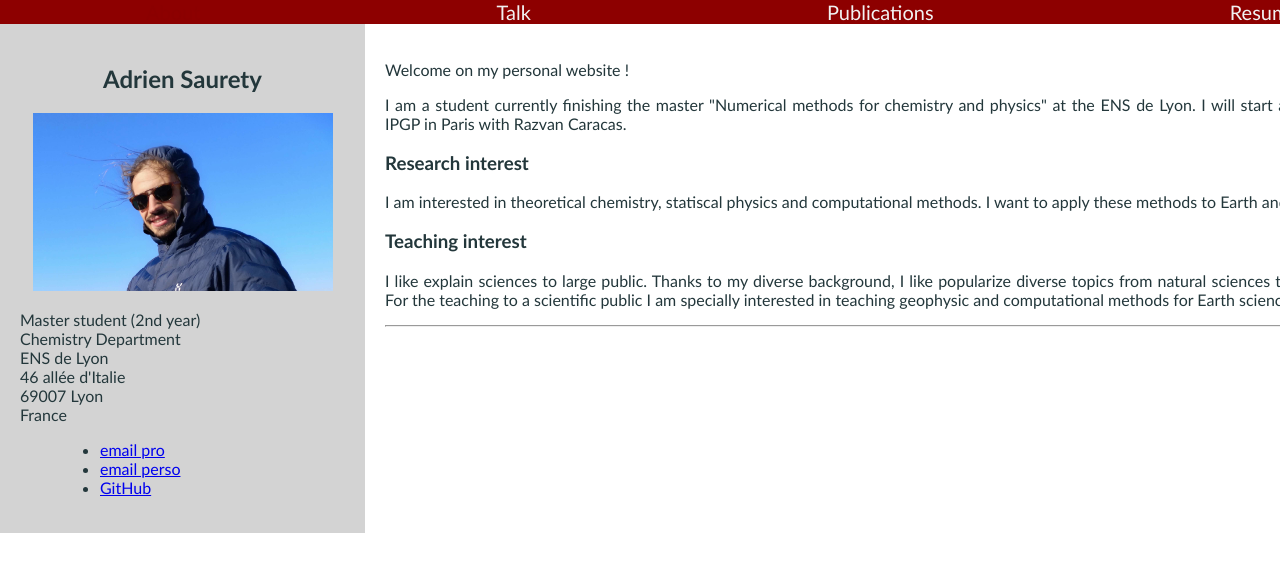
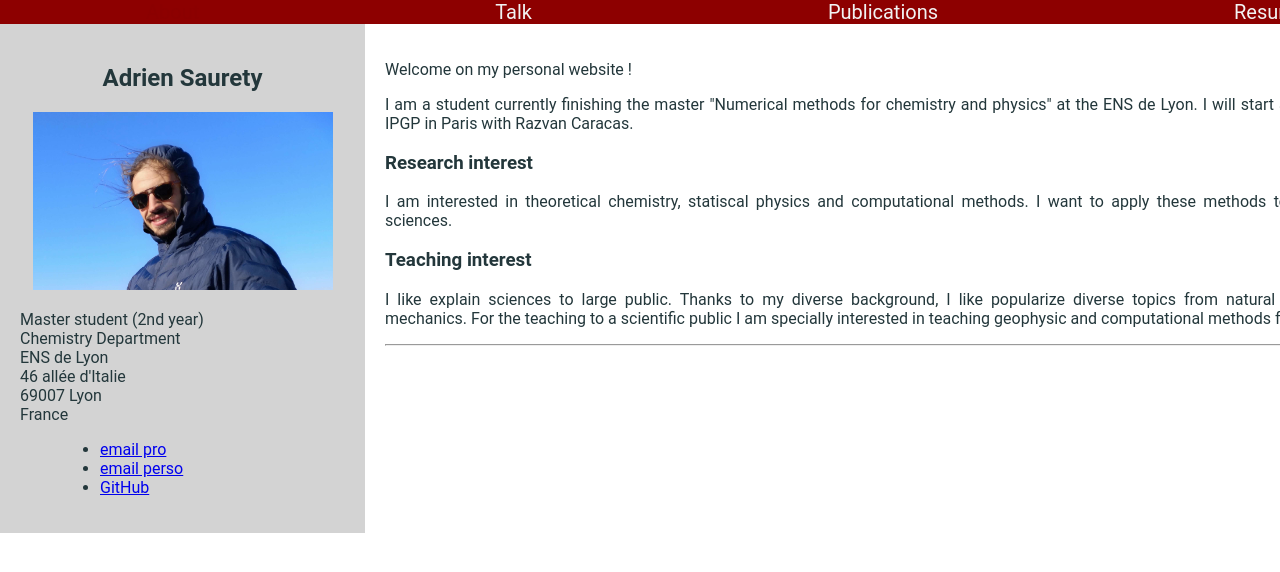
Before and after one commit to adriensaurety/adriensaurety.github.io, a Jekyll site: the page built from index.html, in a window 1280 px wide. Shown: the top 572 px of the page. Built offline with Jekyll 4.4.1, drawn with Linux system fonts in a browser that asks for light colours.

Commit message:
Update main.css

```diff
--- a/css/main.css
+++ b/css/main.css
@@ -1,6 +1,6 @@
 /* Style the body */
 body {
-  font-family: ABeeZee, Calibri, sans-serif;
+  font-family: Roboto, sans-serif;
   margin: 0;
 }
 
```
